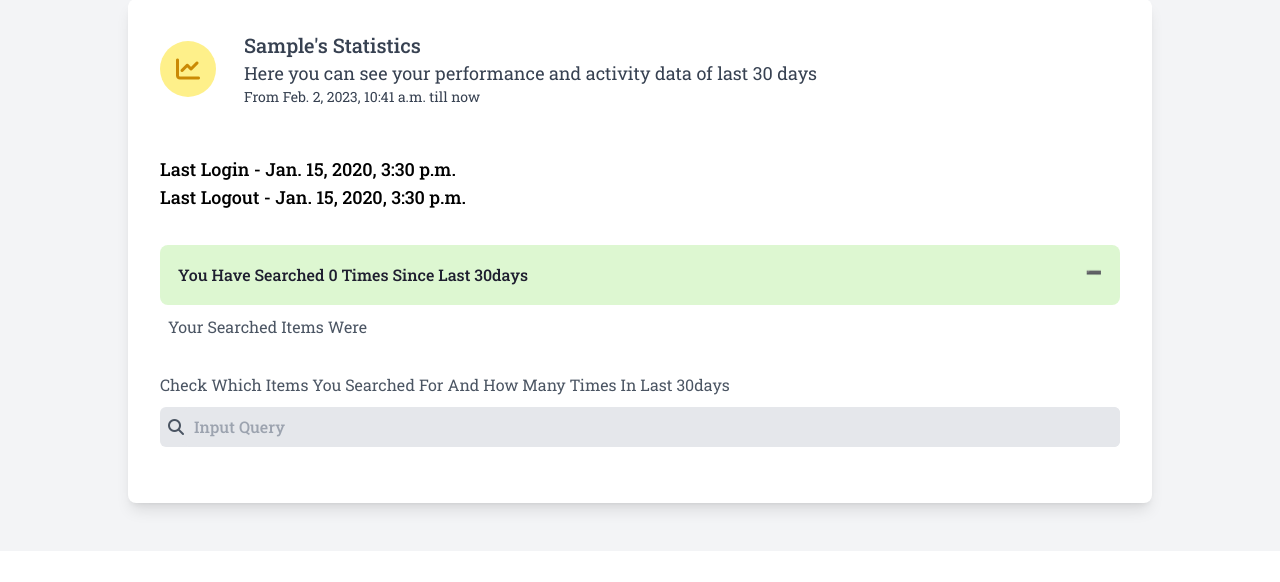
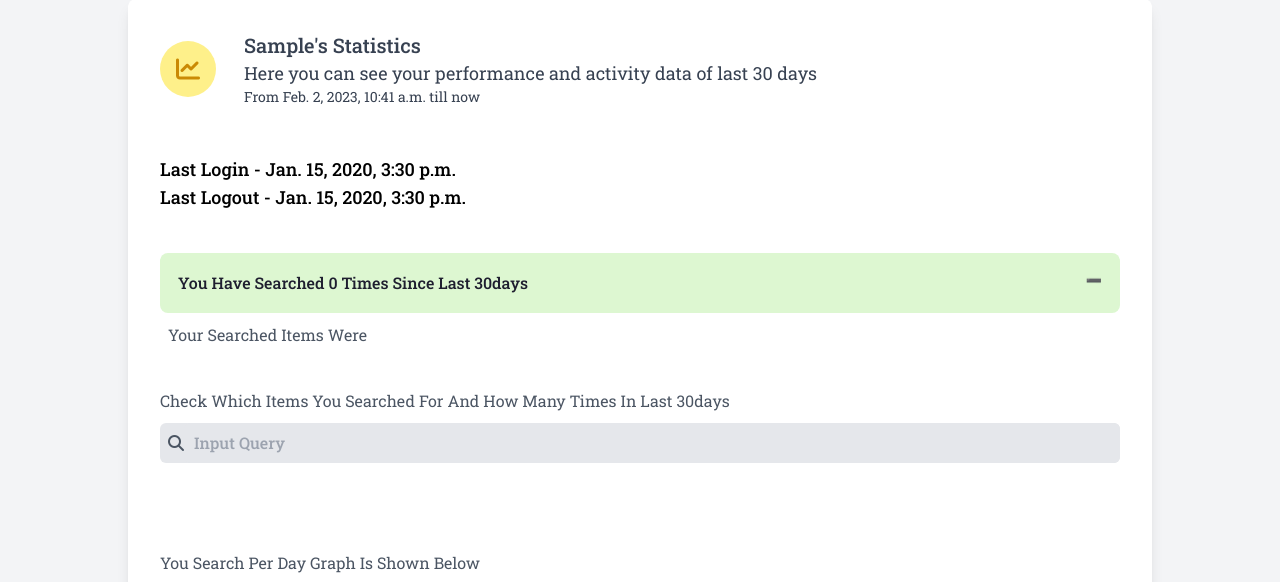
Before and after one commit to Mr-Atanu-Roy/Think-in-Sphere, a Django app: page /auth/dashboard/ in a window 1280 px wide. Shown: the part 758-1340 px from the top of the page. Before the commit the page ends 1281 px from the top, so only its background shows below. Run offline with Django 4.2, Linux system fonts and the light colour scheme; a user stored in the database is signed in; tables that the repository leaves empty hold one stand-in row (values such as "Sample post"); some libraries are stand-ins or nearby versions.

Commit message:
added graph in dashboard

```diff
--- a/accounts/views.py
+++ b/accounts/views.py
@@ -6,6 +6,9 @@ from django.contrib import messages
 from accounts.models import User, OTP, UserProfile
 from core.models import UserRequestHistory
 from accounts.utils import current_time
+
+from django.db.models import Count
+from django.db.models.functions import Trunc, TruncDate
 
 import datetime
 
@@ -155,6 +158,19 @@ def dashboard(request):
         searchHistory = UserRequestHistory.objects.filter(created_at__gte = last_month, chatroom__user=request.user).order_by('-created_at')
         searchHistoryCount = UserRequestHistory.objects.filter(created_at__gte = last_month).count()
 
+        no_searches = UserRequestHistory.objects.filter(created_at__gte=last_month).annotate(date=TruncDate('created_at')).values('date').annotate(total=Count('id'))
+        chart_data = []
+
+        if len(no_searches) > 0:
+            for item in no_searches:
+                date = item['date']
+                count = item['total']
+
+                data = [date, count]
+                chart_data.append(data)
+
+        context["chart_data"] = chart_data
+
     except Exception as e:
         getProfile = None
         print(e)
@@ -182,8 +198,6 @@ def dashboard(request):
                 getProfile.save()
 
                 messages.success(request, "Profile updated successfully")
-
-
 
     except Exception as e:
         print(e)
--- a/templates/accounts/dashboard.html
+++ b/templates/accounts/dashboard.html
@@ -129,7 +129,7 @@
                         </div>
                     </div>
 
-                    <div class="accordion-box my-6">
+                    <div class="accordion-box my-8">
                         <button class="accordion active">You have searched {{searchHistoryCount}} times since last
                             30days</button>
 
@@ -144,9 +144,8 @@
                         </div>
                     </div>
 
-                    <div>
-                        <p class="text-gray-600 f-light mb-2.5 capitalize">check which items you searched for and how
-                            many times in last 30days</p>
+                    <div class="my-8">
+                        <p class="text-gray-600 f-light mb-2.5 capitalize">check which items you searched for and how many times in last 30days</p>
 
                         <div class="flex items-center bg-gray-200 rounded-md">
                             <div class="pl-2">
@@ -160,6 +159,10 @@
                         </div>
                     </div>
 
+                    <div class="py-8">
+                        <p class="text-gray-600 f-light mb-2.5 capitalize">You search per day graph is shown below</p>
+                        <div id="chart_div"></div>
+                    </div>
                 </div>
             </div>
         </div>
@@ -170,6 +173,7 @@
 {% include '../blocks/dismisable-alert.html' %}
 
 <script src="https://code.jquery.com/jquery-3.6.0.min.js"></script>
+<script type="text/javascript" src="https://www.gstatic.com/charts/loader.js"></script>
 <script>
     //accordion controls
     var acc = document.getElementsByClassName("accordion");
@@ -227,6 +231,34 @@
         });
     });
 
+    //google charts
+    google.charts.load('current', { packages: ['corechart', 'bar'] });
+    google.charts.setOnLoadCallback(drawStacked);
+
+    function drawStacked() {
+        var data = google.visualization.arrayToDataTable([
+            ['Date', 'Searches'],
+            {% for item in chart_data %}
+            ['{{ item.0|date:"d-m-Y" }}', {{ item.1 }}],
+            {% endfor %}
+        ]);
+
+        var options = {
+            title: 'Search Count In last 30 Days',
+            isStacked: true,
+            hAxis: {
+                title: 'Date',
+                format: 'd-m-Y',
+            },
+            vAxis: {
+                title: 'Searches'
+            }
+        };
+
+        var chart = new google.visualization.ColumnChart(document.getElementById('chart_div'));
+        chart.draw(data, options);
+    }
+
 </script>
 
 {% endblock body %}
```
